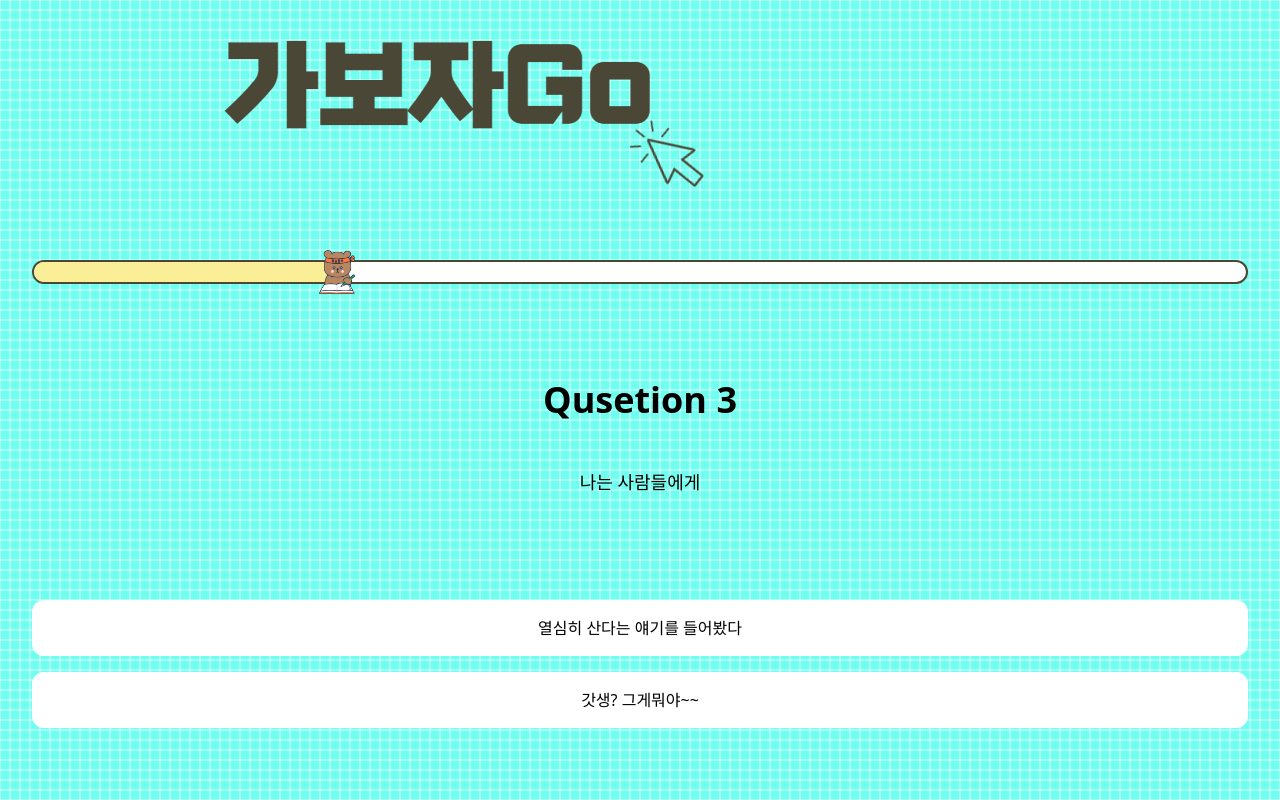
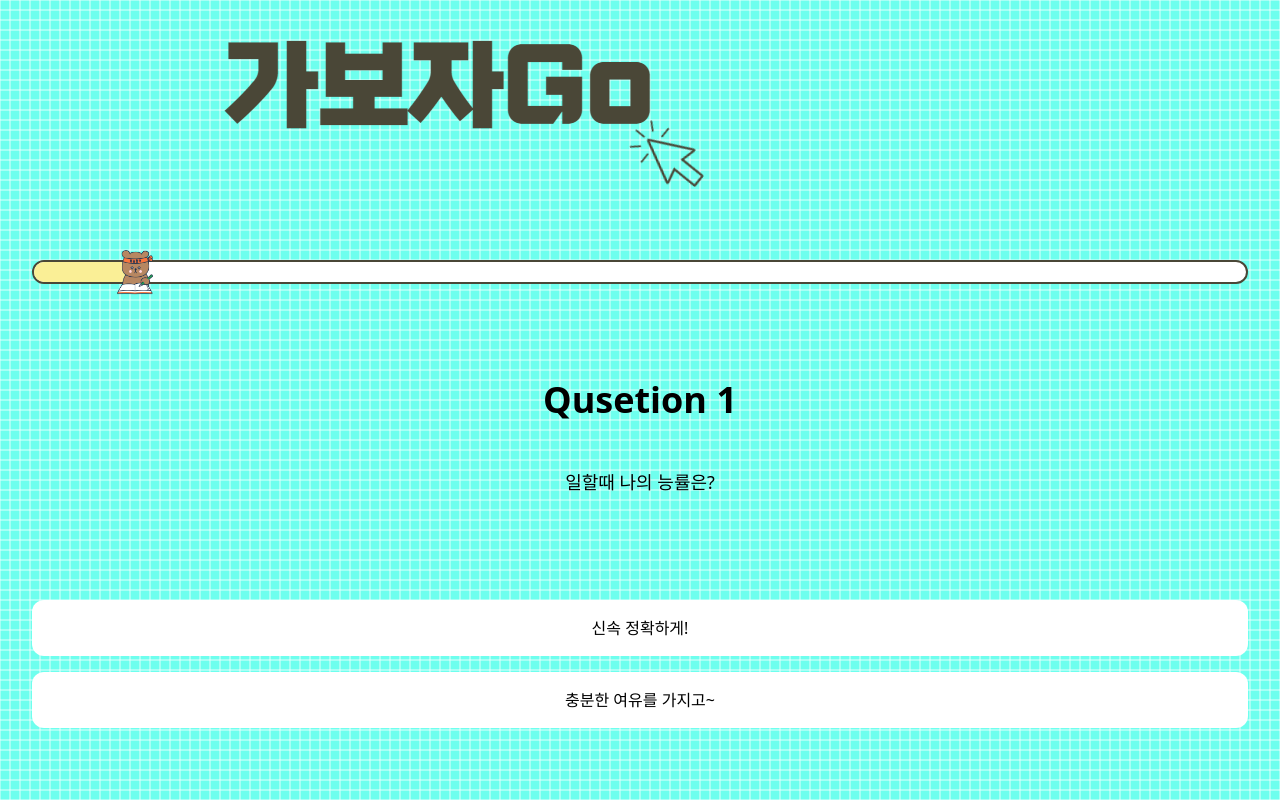
Before and after one commit to dasom222g/seonjae-test, a React (Create React App) app: page /test in a window 1280 px wide. Built offline with nearby package versions, Linux system fonts and the light colour scheme.

Commit message:
Set test page

```diff
--- a/src/components/Answer.tsx
+++ b/src/components/Answer.tsx
@@ -4,15 +4,20 @@ import { MBTIAnswerType } from '../lib/type'
 
 interface AnswerProps {
   data: MBTIAnswerType
+  handleNextQuestion: (currentStep: number) => void
 }
 
-const Answer: FC<AnswerProps> = ({ data }) => {
-  const { answerList } = data
+const Answer: FC<AnswerProps> = ({ data, handleNextQuestion }) => {
+  const { answerList, questionCode } = data
+
+  const handleClick = (): void => {
+    handleNextQuestion(questionCode)
+  }
   return (
     <div>
       {answerList.map((answer) => (
         <div key={answer.code} className={style.roundInterval}>
-          <button type="button" className={`${style.roundBox} rounded-xl`}>
+          <button type="button" className={`${style.roundBox} rounded-xl`} onClick={handleClick}>
             {answer.text}
           </button>
         </div>
--- a/src/components/Progress.tsx
+++ b/src/components/Progress.tsx
@@ -1,12 +1,12 @@
 import React, { FC } from 'react'
 
 interface ProgressInterface {
-  total: number
+  totalStep: number
   currentStep: number
 }
 
-const Progress: FC<ProgressInterface> = ({ total, currentStep }) => {
-  const width = (currentStep / total) * 100
+const Progress: FC<ProgressInterface> = ({ totalStep, currentStep }) => {
+  const width = (currentStep / totalStep) * 100
   const statusCoordinate = {
     width: `${width}%`,
   }
--- a/src/pages/Test.tsx
+++ b/src/pages/Test.tsx
@@ -1,15 +1,41 @@
-import React, { FC } from 'react'
+import React, { FC, useEffect } from 'react'
 import Progress from '../components/Progress'
 import Question from '../components/Question'
 import Answer from '../components/Answer'
 import { mbtiAnswer, mbtiQuestion } from '../data/response'
+import { questionStepState } from '../state/dataState'
+import { useRecoilState } from 'recoil'
+import { useNavigate } from 'react-router-dom'
+import { initialQuestionStep } from '../state/initialState'
 
 const Test: FC = () => {
+  const navigate = useNavigate()
+  const [questionStep, setQuestionStep] = useRecoilState(questionStepState)
+
+  const { total, current } = questionStep
+  const currentQuestion =
+    mbtiQuestion.find((question) => question.code === current) || mbtiQuestion[0]
+  const currentAnswer =
+    mbtiAnswer.find((answer) => answer.questionCode === current) || mbtiAnswer[0]
+
+  const handleNextQuestion = (currentStep: number): void => {
+    if (total > currentStep) {
+      total > currentStep && setQuestionStep((prev) => ({ ...prev, current: prev.current + 1 }))
+      return
+    }
+    navigate('/result')
+  }
+
+  useEffect(() => {
+    setQuestionStep(initialQuestionStep)
+    // eslint-disable-next-line react-hooks/exhaustive-deps
+  }, [])
+
   return (
     <section className="h-full py-12 flex flex-col justify-between">
-      <Progress total={12} currentStep={3} />
-      <Question data={mbtiQuestion[2]} />
-      <Answer data={mbtiAnswer[2]} />
+      <Progress totalStep={total} currentStep={current} />
+      <Question data={currentQuestion} />
+      <Answer data={currentAnswer} handleNextQuestion={handleNextQuestion} />
     </section>
   )
 }
```
